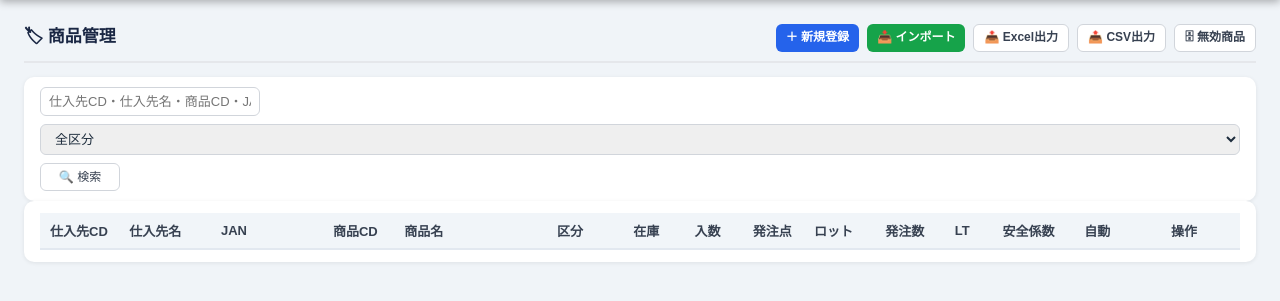
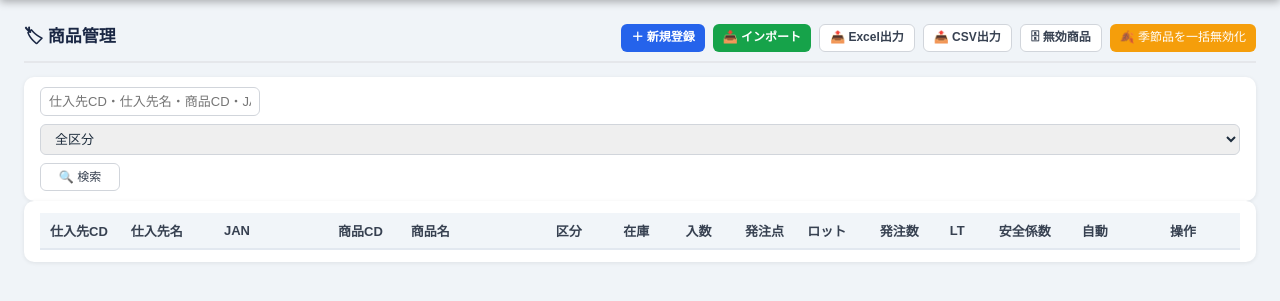
Before and after one commit to r-tanaka3219/my-project, a Flask app: page /products in a window 1280 px wide. Shown: the part 52-353 px from the top of the page. Run offline with Flask 3, Linux system fonts and the light colour scheme; the visitor is signed in with stand-in values (Sample User, id 1); data that the repository does not hold is empty; some libraries are stand-ins or nearby versions.

Commit message:
fix: 商品一覧の区分列を縮小・季節品一括無効化ボタンをヘッダーに移動
- 区分列を width:42px に縮小、季節品は🍂アイコンのみ表示
- 季節品一括無効化ボタンをフィルタ依存からページタイトルバーに移動（常時表示）
- 「削除」ボタンを「無効化」に改称（実際の動作と一致させる）

Co-Authored-By: Claude Sonnet 4.6 <noreply@anthropic.com>

```diff
--- a/templates/products.html
+++ b/templates/products.html
@@ -8,6 +8,11 @@
     <a href="/products/export?fmt=xlsx" class="btn btn-outline btn-sm">📤 Excel出力</a>
     <a href="/products/export?fmt=csv" class="btn btn-outline btn-sm">📤 CSV出力</a>
     <a href="/products/inactive" class="btn btn-outline btn-sm">🗄 無効商品</a>
+    <form method="post" action="/products/seasonal/deactivate" style="display:inline"
+          onsubmit="return confirm('有効な季節品をすべて無効化します。\nよろしいですか？')">
+      <input type="hidden" name="csrf_token" value="{{ csrf_token() }}">
+      <button type="submit" class="btn btn-sm" style="background:#f59e0b;color:#fff;border:none">🍂 季節品を一括無効化</button>
+    </form>
   </div>
 </div>
 <div class="card" style="padding:10px 16px;margin-bottom:0">
@@ -23,24 +28,11 @@
   </form>
 </div>
 
-{% if ptype == '季節品' %}
-<div class="card" style="padding:10px 16px;margin-bottom:0;background:#fffbeb;border-left:4px solid #f59e0b">
-  <div style="display:flex;align-items:center;justify-content:space-between;flex-wrap:wrap;gap:8px">
-    <span style="font-size:13px;color:#92400e">🍂 季節品が <strong>{{ products|length }} 件</strong> 表示されています</span>
-    <form method="post" action="/products/seasonal/deactivate"
-          onsubmit="return confirm('季節品 {{ products|length }} 件をすべて無効化します。\nよろしいですか？')">
-      <input type="hidden" name="csrf_token" value="{{ csrf_token() }}">
-      <button type="submit" class="btn btn-danger btn-sm">🔒 季節品を一括無効化（{{ products|length }}件）</button>
-    </form>
-  </div>
-</div>
-{% endif %}
-
 <div class="card">
 <div class="table-wrap">
 <table><thead><tr>
   <th style="min-width:70px">仕入先CD</th><th style="min-width:90px;max-width:150px">仕入先名</th><th style="min-width:110px">JAN</th><th style="min-width:70px">商品CD</th><th style="min-width:140px;max-width:220px">商品名</th>
-  <th class="text-center" style="min-width:65px">区分</th>
+  <th class="text-center" style="width:42px;min-width:42px">区分</th>
   <th class="text-right" style="min-width:65px">在庫</th><th class="text-right" style="min-width:60px">入数</th>
   <th class="text-right" style="min-width:70px">発注点</th><th class="text-right" style="min-width:60px">ロット</th>
   <th class="text-right" style="min-width:70px">発注数</th><th class="text-center" style="min-width:55px">LT</th><th class="text-center" style="min-width:75px">安全係数</th><th class="text-center" style="min-width:60px">自動</th><th class="text-center" style="min-width:110px">操作</th>
@@ -52,11 +44,9 @@
   <td style="font-family:monospace;font-size:12px">{{ p.jan }}</td>
   <td style="font-family:monospace;font-size:12px">{{ p.product_cd or '' }}</td>
   <td>{{ p.product_name }}</td>
-  <td class="text-center">
+  <td class="text-center" style="padding:4px 2px">
     {% if (p.product_type or '通常品') == '季節品' %}
-      <span class="badge badge-yellow">🍂 季節品</span>
-    {% else %}
-      <span style="font-size:11px;color:#9ca3af">通常品</span>
+      <span class="badge badge-yellow" style="font-size:10px;padding:2px 4px">🍂</span>
     {% endif %}
   </td>
   <td class="text-right">
@@ -73,9 +63,9 @@
   <td class="text-center" style="white-space:nowrap">
     <a href="/products/{{ p.id }}/edit" class="btn btn-outline btn-sm">編集</a>
     <form method="post" action="/products/{{ p.id }}/delete" style="display:inline;margin-left:4px"
-          onsubmit="return confirm('「{{ p.product_name }}」を削除しますか？\n在庫・発注履歴は残ります。')">
+          onsubmit="return confirm('「{{ p.product_name }}」を無効化しますか？\n在庫・発注履歴は残ります。')">
       <input type="hidden" name="csrf_token" value="{{ csrf_token() }}">
-      <button type="submit" class="btn btn-danger btn-sm">削除</button>
+      <button type="submit" class="btn btn-danger btn-sm">無効化</button>
     </form>
   </td>
 </tr>
```
